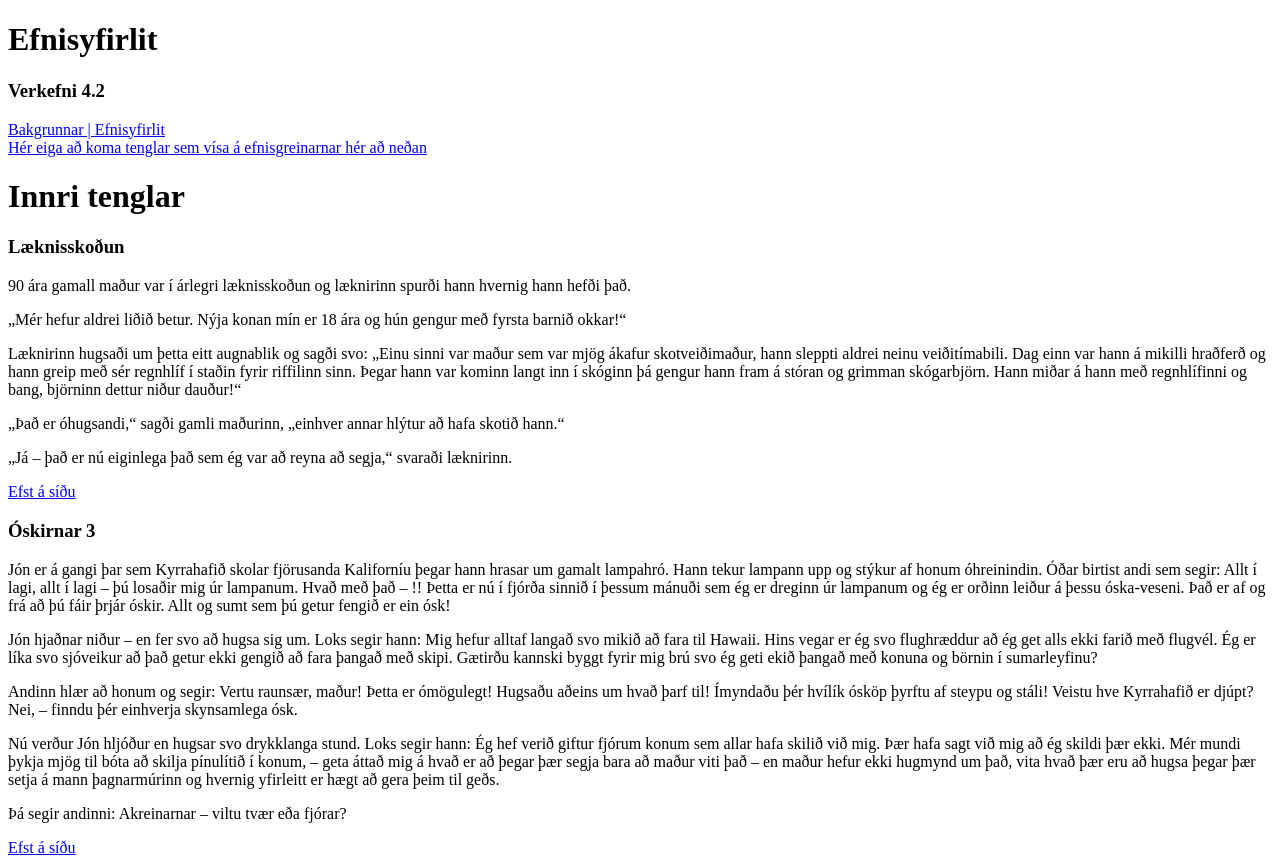
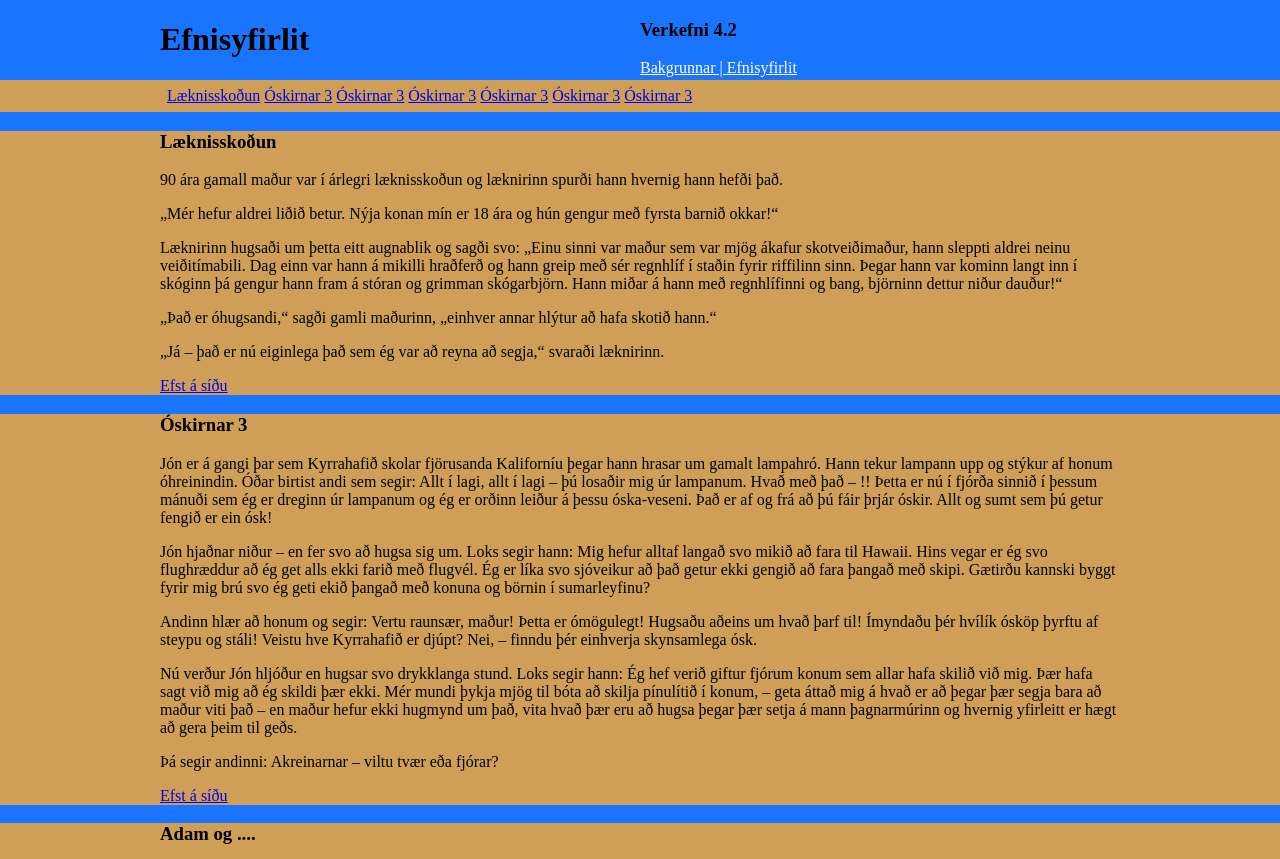
Before and after one commit to xNosaj/xnosaj.github.io, a plain HTML site: page verkefni4/innerlinks.html in a window 1280 px wide. Shown: the top 859 px of the page. Drawn offline with Linux system fonts and the light colour scheme.

Commit message:
Add files via upload

```diff
--- a/verkefni4/innerlinks.html
+++ b/verkefni4/innerlinks.html
@@ -5,11 +5,11 @@
     <meta charset="utf-8">
     <title>Verkefni 4.2 Efnisyfirlit</title>
     <link href="https://fonts.googleapis.com/???" rel="stylesheet">
-    <link rel="stylesheet" href="css/ ">
+    <link rel="stylesheet" href="main.css">
   </head>
   <body id=" ">
     <header class="container">
-      <div class=" ">
+      <div class="">
         <h1>
           Efnisyfirlit
         </h1>
@@ -17,8 +17,8 @@
       <div>
         <h3 class=" ">Verkefni 4.2</h3>
         <nav>
-            <a href=" " title=" ">Bakgrunnar | </a>
-            <a href=" " title=" ">Efnisyfirlit</a>
+          <a href="index.html" title=" ">Bakgrunnar | </a>
+          <a href="innerlinks.html" title=" ">Efnisyfirlit</a>
         </nav>
       </div>
     </header>
@@ -26,14 +26,22 @@
       Innra efnisyfirlit
       Á vefsíðuna átt þú að bæta við innra efnisyfirliti (e. menu) með tenglum.  Tenglarnir eiga að vísa á málsgreinar sem eru inná vefsíðunni. Nú er mál að skoða hvað hægt er að gera með ID eigindið. Stílaðu efnisyfirlitið með svipuðu sniði og hér er sýnt á mynd. Mundu að stíla gervi klasana a:visited, a:hover, a.active í efnisyfirlitinu.
       -->
-    <main class="container">
-      <div class="beigebg">
-        <nav class=" ">
-          <a href="# ">Hér eiga að koma tenglar sem vísa á efnisgreinarnar hér að neðan</a> <!-- #læknis = tengi á id -->
+
+    <section class="beigebg">
+      <div class="container">
+        <nav class="topnav">
+          <a href="#Læknisskoðun">Læknisskoðun</a> <!-- #læknis = tengi á id -->
+          <a href="#Óskirnar">Óskirnar 3</a>
+          <a href="#Óskirnar">Óskirnar 3</a>
+          <a href="#Óskirnar">Óskirnar 3</a>
+          <a href="#Óskirnar">Óskirnar 3</a>
+          <a href="#Óskirnar">Óskirnar 3</a>
+          <a href="#Óskirnar">Óskirnar 3</a>
         </nav>
-        <h1>Innri tenglar</h1>
-      <section class=" " id=" " >
-        <div class=" ">
+      </div>
+    </section>
+    <section class="beigebg" id="Læknisskoðun" >
+      <div class="container">
         <h3 class=" ">Læknisskoðun </h3>
         <p>90 ára gamall maður var í árlegri læknisskoðun og læknirinn spurði hann hvernig hann hefði það.
         </p><p>
@@ -47,8 +55,8 @@
         <p><a href=" ">Efst á síðu</a></p>
       </div>
     </section>
-      <section class=" " id=" " >
-        <div class=" ">
+    <section class="beigebg" id="Óskirnar">
+      <div class="container">
         <h3 class=" ">Óskirnar 3</h3>
         <p>Jón er á gangi þar sem Kyrrahafið skolar fjörusanda Kaliforníu þegar hann hrasar um gamalt lampahró. Hann tekur lampann upp og stýkur af honum óhreinindin. Óðar birtist andi sem segir: Allt í lagi, allt í lagi – þú losaðir mig úr lampanum. Hvað með það – !! Þetta er nú í fjórða sinnið í þessum mánuði sem ég er dreginn úr lampanum og ég er orðinn leiður á þessu óska-veseni. Það er af og frá að þú fáir þrjár óskir. Allt og sumt sem þú getur fengið er ein ósk!
         </p><p>
@@ -63,8 +71,8 @@
         <p><a href=" ">Efst á síðu</a></p>
       </div>
     </section>
-      <section class=" " id=" ">
-        <div class=" ">
+    <section class="beigebg" id=" ">
+      <div class="container">
         <h3 class=" ">Adam og ....</h3>
         <P>Dag einn sagði Adam við Guð: „Drottinn, ég er með vandamál.“
         <br>„Hvað er að?“ Spurði Guð.
@@ -83,8 +91,8 @@
         <p><a href=" ">Efst á síðu</a></p>
       </div>
     </section>
-      <section class=" " id=" ">
-        <div class=" ">
+    <section class="beigebg" id=" ">
+      <div class="container">
         <h3 class=" ">Alnæmisfaraldurinn</h3>
           <p>Nýlega héldu Barack Obama og Vladimir Putin fund um útbreiðslu alnæmis og annarra kynsjúkdóma í löndum sínum. Putin spurði Obama hvernig stjórnvöld í Bandaríkjunum reyndu að koma í veg fyrir alnæmi.
           </p><p>
@@ -103,8 +111,8 @@
         <p><a href=" ">Efst á síðu</a></p>
       </div>
     </section>
-      <section class=" " id=" ">
-        <div class=" ">
+    <section class="beigebg" id=" ">
+      <div class="container">
         <h3 class=" ">Jólakveðja</h3>
         <p>Það var aðfangadagskvöld jóla og þjófur var búinn að brjótast inn í hús eitt. Skyndilega heyrir hann rödd sem segir: „Jesús sér þig.“
           </p><p>
@@ -124,8 +132,8 @@
           </p><p><a href=" ">Efst á síðu</a></p>
         </div>
     </section>
-      <section class=" " id=" ">
-        <div class=" ">
+    <section class="beigebg" id=" ">
+      <div class="container">
         <h3 class=" ">Gef oss í dag vort daglegt ... </h3>
         <p>Dag einn var bankað á hurðina á skrifstofu páfans. Inn kom auglýsingastjóri sem vildi gera samning við páfann. Hann settist og kynnti sig: „Ég er frá Kentucky fried chicken. Við viljum fá þig til að gera auglýsingu fyrir okkur. Allt sem þú þarft að segja er að fá kirkjuna til að breyta línunni í faðirvorinu úr Gef oss í dag vort daglegt brauð í Gef oss í dag vorn daglega kjúkling.“
           </p><p>
@@ -137,7 +145,7 @@
         </p><p><a href=" ">Efst á síðu</a></p>
       </div>
     </section>
-    </section><!--Main endar-->
+
         <!--
          <p>Í footer tagið á að setja upplýsignar um þig í DD lista og nokkra tengla í UL lista sem vísa á önnur verkefni og aðrar vefsíður. Vefsíðurnar eiga að birtast í nýjum glugga í vafranum (notið <i>target:_blank</i>)</p>
         -->
@@ -145,7 +153,7 @@
       <nav>
         <h4>Listar DD og UL </h4>
         <dl> <!--Description list -->
-          <dt>Nafn</dt>
+          <dt>Hákon</dt>
             <dd> </dd>
         </dl>
       </nav>
--- a/verkefni4/main.css
+++ b/verkefni4/main.css
@@ -12,25 +12,56 @@ footer {
     grid-area: art;
 }
 
-
-
-
-
-
-
 body {
-    background-image: linear-gradient(to bottom, rgb(10, 10, 10), rgb(34, 34, 34));
-    color: white;
+    background-color: rgb(25, 117, 255);
+    color: black;
     grid-gap: 0;
     grid-template-areas:
         "header"
         "nav"
         "art"
         "footer";
+    margin: 0;
+}
+
+.beigebg {
+    background-image: linear-gradient(to bottom, rgb(207, 159, 87), rgb(207, 159, 87));
+}
+
+footer {
+    display: grid;
+    grid-template-columns: 1fr 1fr 1fr;
+    color: white;
+}
+
+.container {
     max-width: 60em;
     margin: 0 auto;
+    padding: 0;
 }
 
-main {
-    background-image: linear-gradient(to bottom, rgb(207, 159, 87), rgb(207, 159, 87));
+header {
+    display: grid;
+    grid-template-columns: 2fr 2fr;
 }
+
+h1 {
+    font-size: 300;
+}
+
+header a {
+    color: white;
+}
+
+.topnav {
+    padding: 7px;
+}
+
+.art {
+    background-image: linear-gradient(to bottom, rgb(214, 182, 134), rgb(228, 166, 74));
+    padding: 7px;
+}
+
+.bottom {
+    color: white;
+}
```
Also changed, not shown: verkefni4/index.html (+2 -2 lines). Lines whose indentation alone changed are shown as unchanged.
